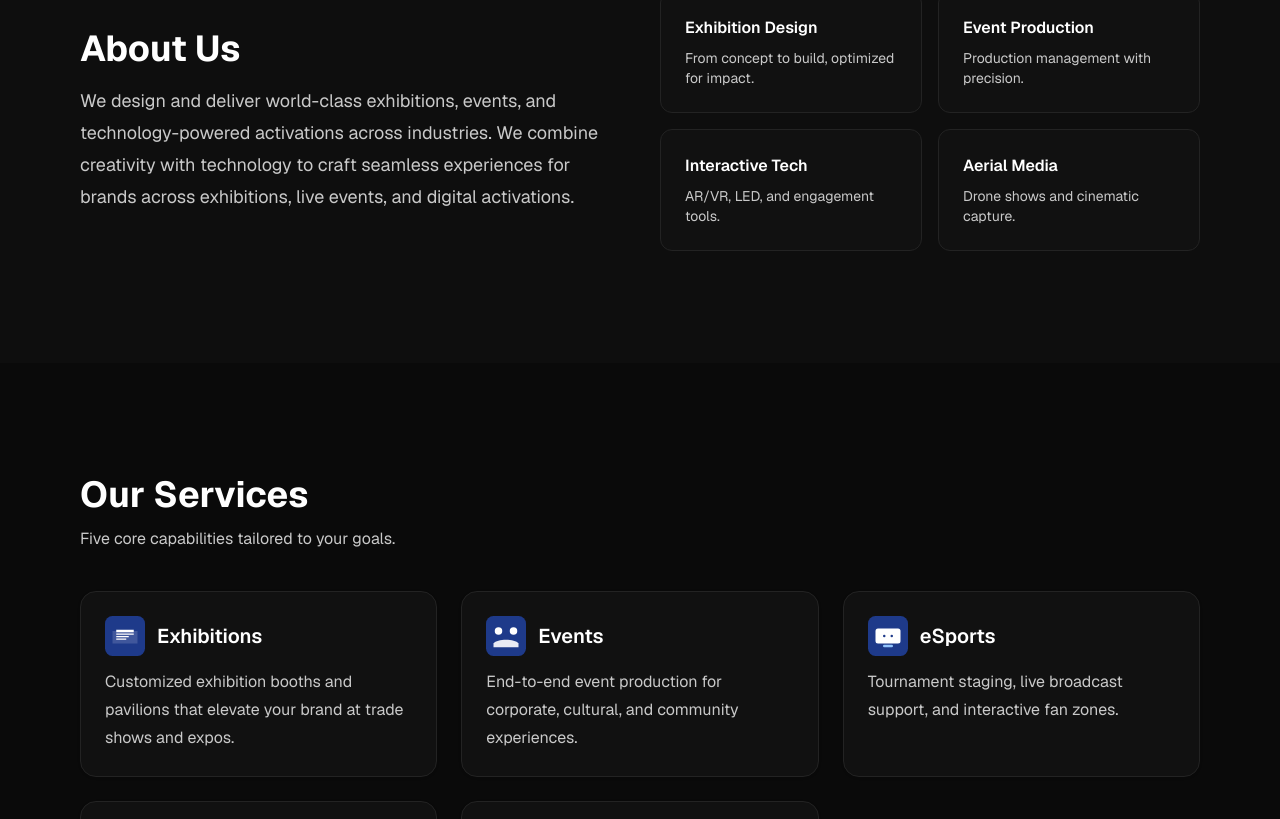
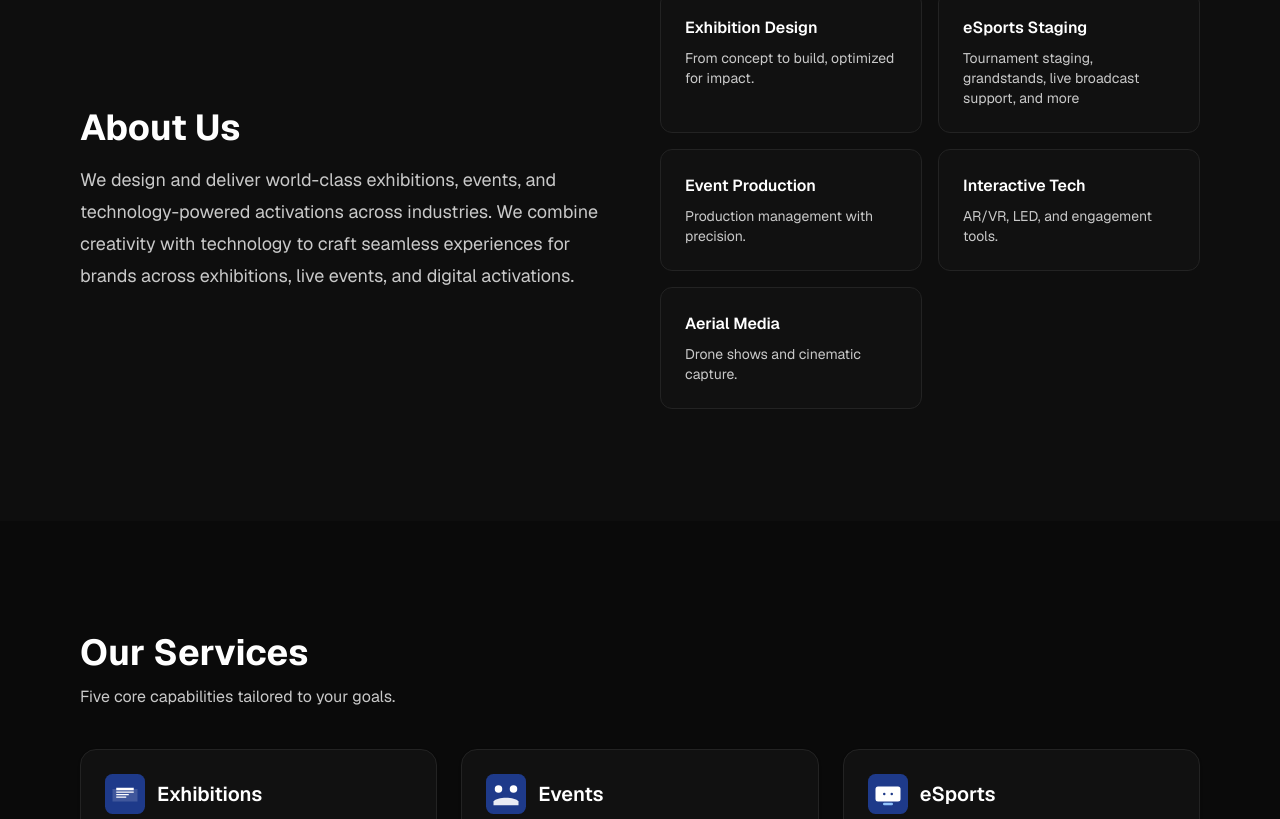
Before and after one commit to Haseebinvader/AmushApp, a Next.js app: page / in a window 1280 px wide. Shown: the part 921-1740 px from the top of the page. Built offline with nearby package versions, Linux system fonts and the light colour scheme.

Commit message:
Added a new service for ESports, and also added Grandstands in esports section

```diff
--- a/src/components/About.tsx
+++ b/src/components/About.tsx
@@ -16,6 +16,7 @@ export default function About() {
         <div className="grid grid-cols-2 gap-4">
           {[
             { t: "Exhibition Design", d: "From concept to build, optimized for impact." },
+            { t: "eSports Staging", d: "Tournament staging, grandstands, live broadcast support, and more" },
             { t: "Event Production", d: "Production management with precision." },
             { t: "Interactive Tech", d: "AR/VR, LED, and engagement tools." },
             { t: "Aerial Media", d: "Drone shows and cinematic capture." },
--- a/src/content/site.ts
+++ b/src/content/site.ts
@@ -33,7 +33,7 @@ export const services = [
     id: "esports",
     title: "eSports",
     description:
-      "Tournament staging, live broadcast support, and interactive fan zones.",
+      "Tournament staging, grandstands,live broadcast support, and interactive fan zones.",
     icon: "/icons/esports.svg",
   },
   {
```
